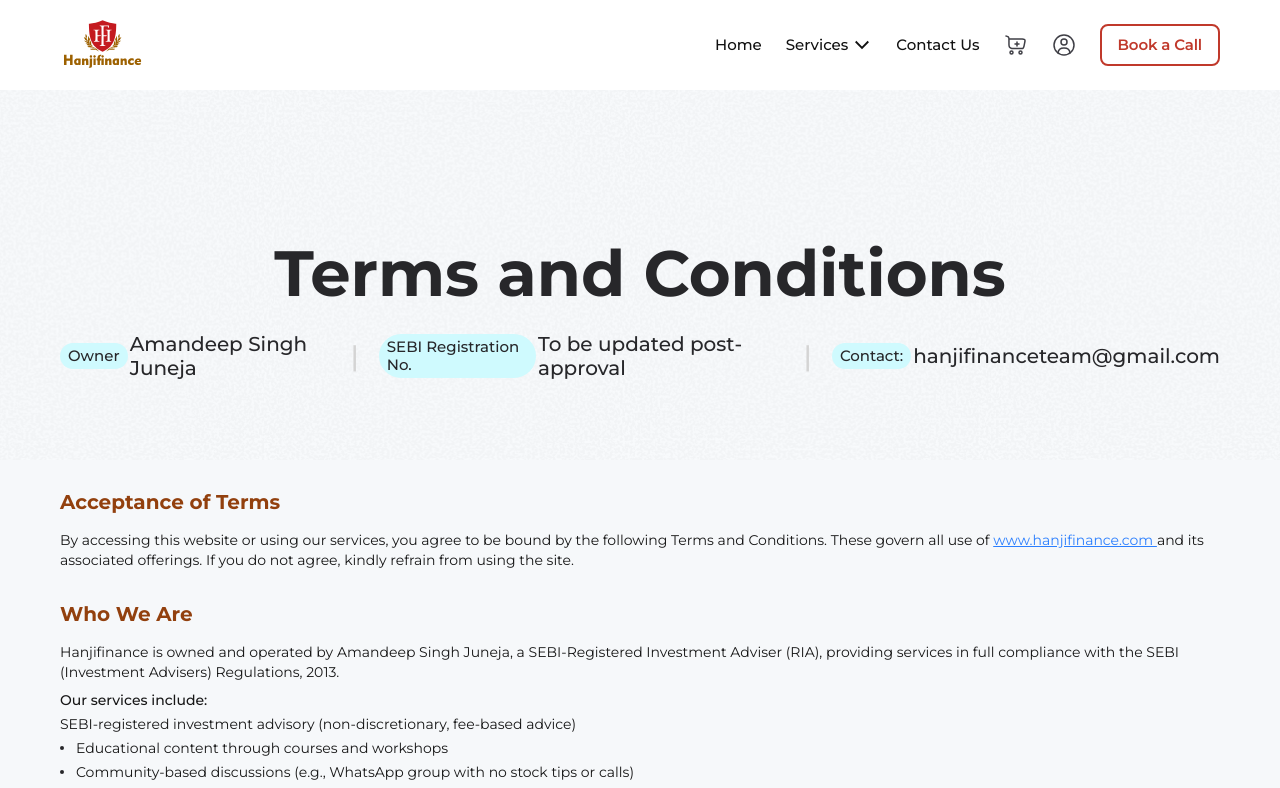
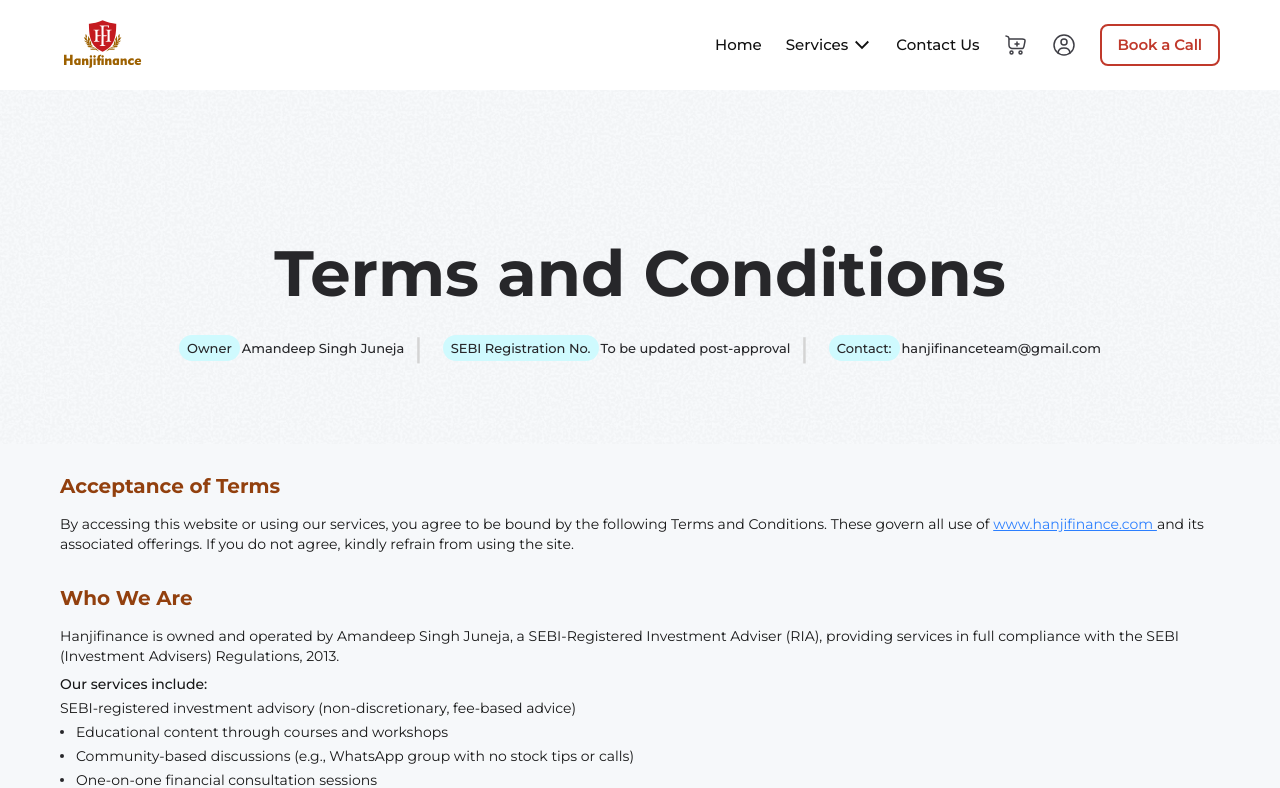
Before and after one commit to neon-lab-dev/HanjiFinance-Client, a React (Vite) app: page /terms-and-conditions in a window 1280 px wide. Shown: the top 788 px of the page. Built offline with nearby package versions, Linux system fonts and the light colour scheme.

Commit message:
Fixed tc hero responsiveness

```diff
--- a/src/components/Reusable/ReusableHero/ReusableHero.tsx
+++ b/src/components/Reusable/ReusableHero/ReusableHero.tsx
@@ -1,7 +1,7 @@
 import { IMAGES } from "../../../assets";
 import Container from "../Container/Container";
 
-const ReusableHero = ({title} : {title: string}) => {
+const ReusableHero = ({ title }: { title: string }) => {
   const details = [
     {
       label: "Owner",
@@ -30,17 +30,20 @@
             {title}
           </h1>
 
-        <div className="flex flex-col md:flex-row items-center justify-center gap-8 md:gap-3 mt-8 md:mt-6">
+          <div className="flex flex-col xl:flex-row items-center justify-center gap-8 xl:gap-3 mt-8 xl:mt-6">
             {details.map((item, index, arr) => (
-            <div key={item.label} className="flex flex-col md:flex-row items-center gap-2 md:gap-[2px]">
-              <div className="bg-surface-70 px-2 py-1 text-neutral-30 text-[15px] font-medium leading-[18px] rounded-[30px] w-fit">
+              <div
+                key={item.label}
+                className="flex flex-col xl:flex-row items-center gap-2 xl:gap-[2px]"
+              >
+                <div className="bg-surface-70 px-2 py-1 text-neutral-30 text-[15px] xl:text-[13px] 2xl:text-[15px] font-medium leading-[18px] rounded-[30px] w-fit">
                   {item.label}
                 </div>
-              <p className="text-neutral-30 text-xl font-medium leading-6">
+                <p className="text-neutral-30 text-[15px] xl:text-[13px] 2xl:text-xl font-medium leading-6">
                   {item.value}
                 </p>
                 {index !== arr.length - 1 && (
-                <span className="text-neutral-90 text-[28px] font-medium leading-8 mx-2 hidden md:block">
+                  <span className="text-neutral-90 text-[28px] font-medium leading-8 mx-2 hidden xl:block">
                     |
                   </span>
                 )}
```
Lines whose indentation alone changed are shown as unchanged.
